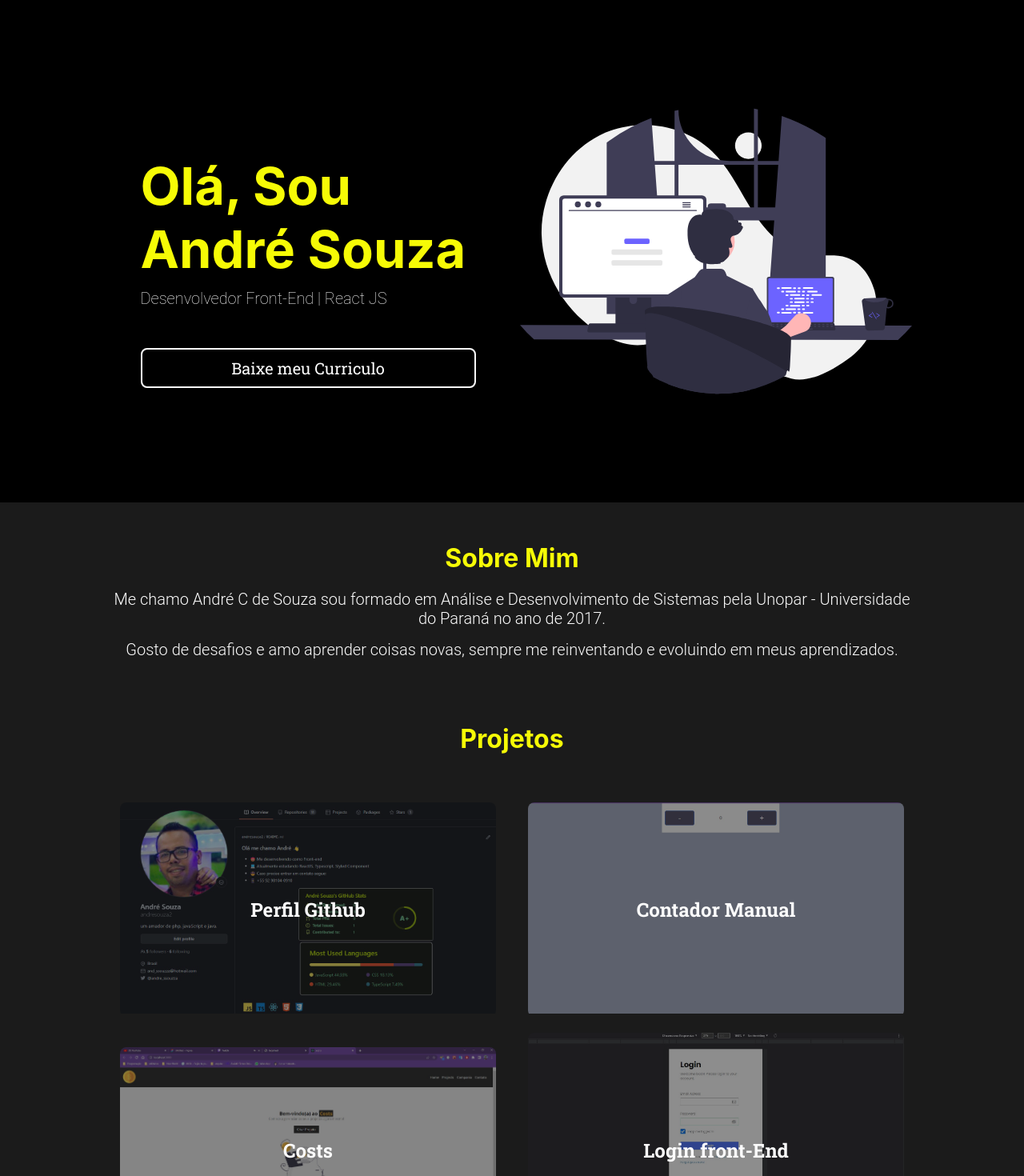
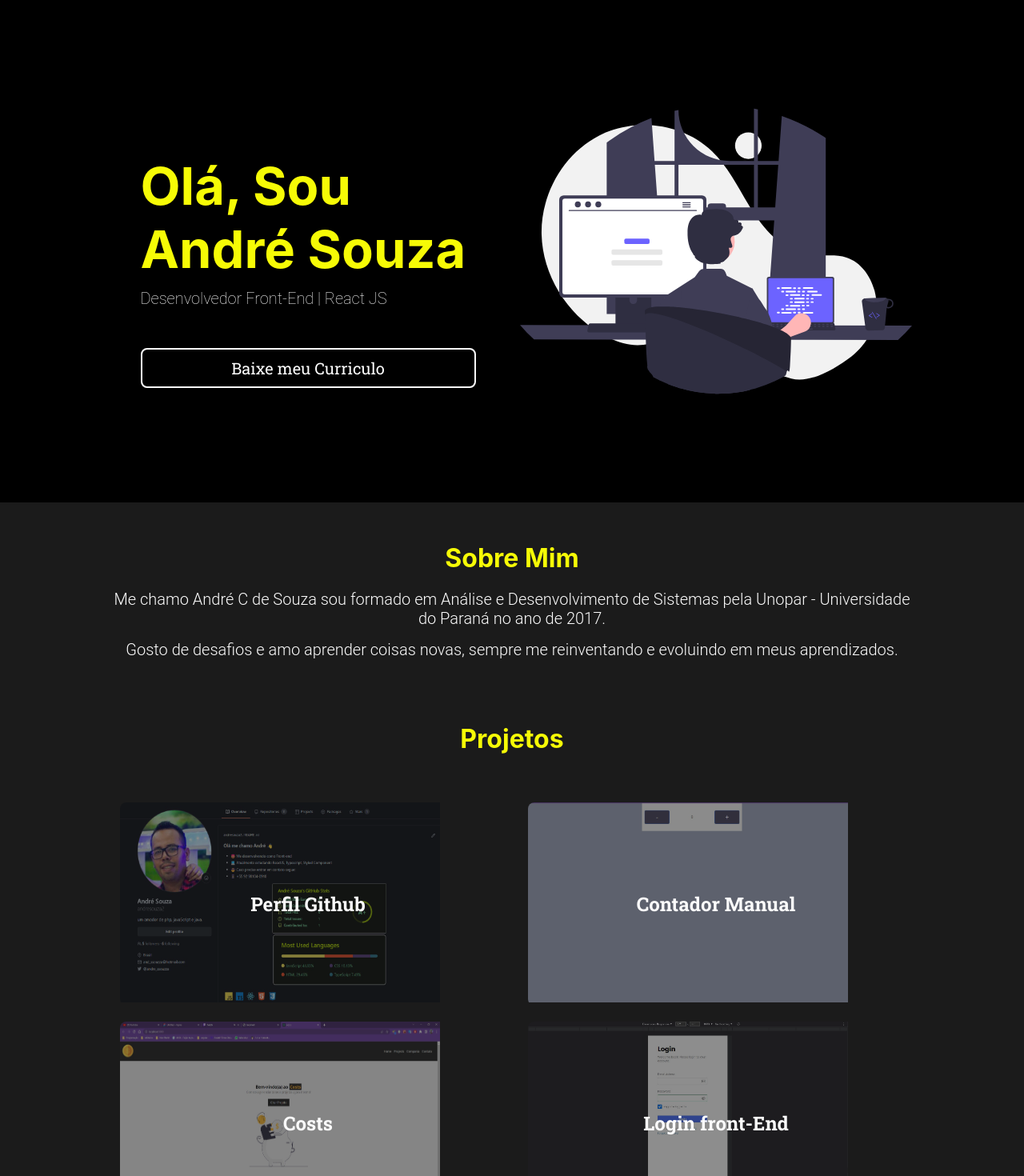
Before and after one commit to andresouza2/portfolio, a React (Vite) app: page / in a window 1280 px wide. Shown: the top 1470 px of the page at 80% size. Built offline with nearby package versions, Linux system fonts and the light colour scheme.

Commit message:
correção em alinhamento nos cards dos projetos

```diff
--- a/src/components/Projeto/style.ts
+++ b/src/components/Projeto/style.ts
@@ -13,8 +13,8 @@ export const Container = styled.div`
     position: relative;
 
     img {
-      width: 100%;
-      height: 100%;
+      width: 400px;
+      height: 250px;
       opacity: 0.5;
       transition: transform .5s ease;
     }
--- a/src/layouts/Main/style.ts
+++ b/src/layouts/Main/style.ts
@@ -156,7 +156,6 @@ export const Projetos = styled.div`
 
   .container__card {
     width: 100%;
-    height: auto;
     margin: 0 auto;
     display: flex;
     flex-wrap: wrap;
```
